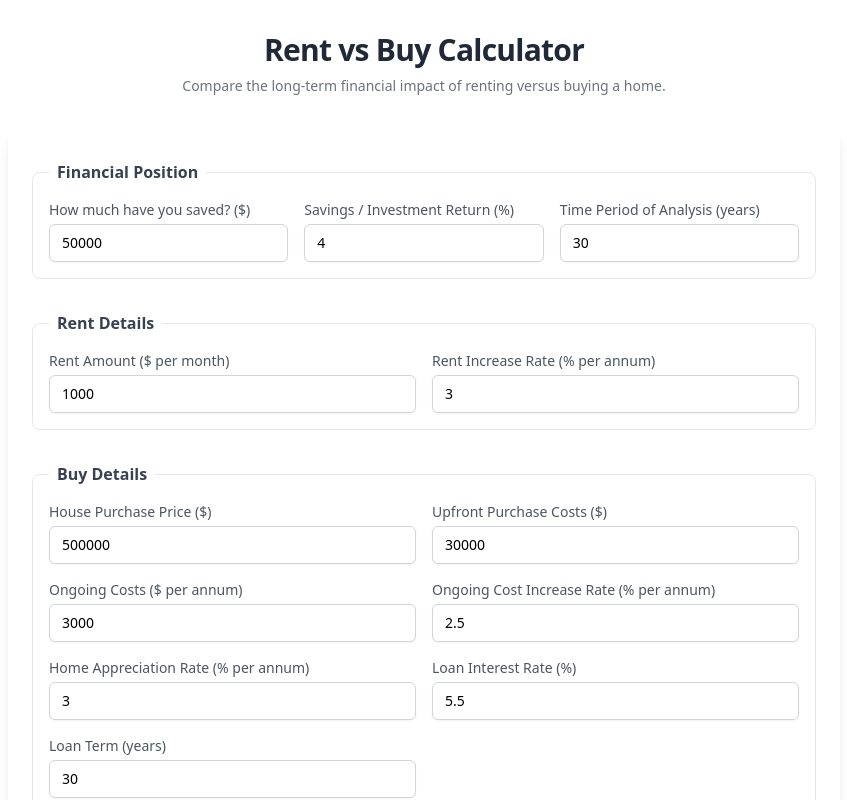
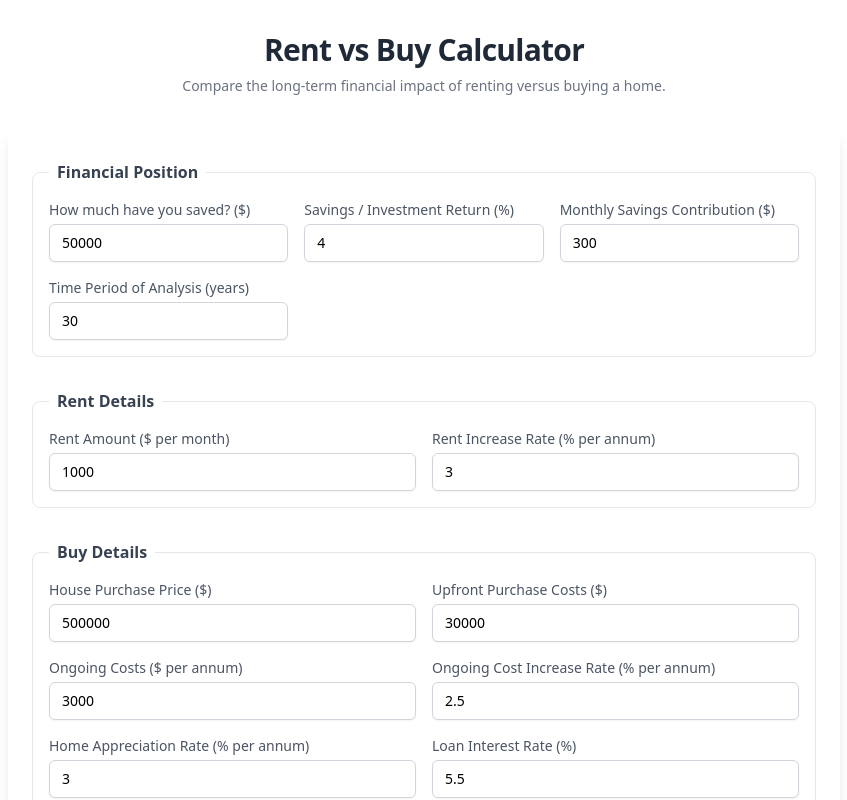
Before and after one commit to rhysheavensmith/rentVsBuyCalculator, a React (Vite) app: page / in a window 1280 px wide. Shown: the top 800 px of the page, without its empty margins (216-1063 px from the left). Built offline with nearby package versions, Linux system fonts and the light colour scheme.

Commit message:
added the monthly contributions to savings

```diff
--- a/src/components/SavingsCalculator.jsx
+++ b/src/components/SavingsCalculator.jsx
@@ -13,6 +13,7 @@ import ResultsModal from './results/ResultsModal';
 const SavingsCalculator = () => {
 	const [inputs, setInputs] = useState({
 		initialSavings: 50000,
+		savingsContribution: 300,
 		savingsReturnRate: 4.0,
 		timePeriod: 30,
 		monthlyRent: 1000,
--- a/src/components/calculator/FinancialPosition.jsx
+++ b/src/components/calculator/FinancialPosition.jsx
@@ -41,6 +41,24 @@ const FinancialPosition = ({ inputs, handleChange }) => {
 					/>
 				</div>
 
+				{/* Savings Monthly Contribution */}
+				<div>
+					<label className='block text-sm font-medium text-gray-600'>
+						Monthly Savings Contribution ($)
+					</label>
+					<input
+						type='number'
+						name='savingsContribution'
+						value={inputs.savingsContribution}
+						onChange={handleChange}
+						className='mt-1 block w-full rounded-md border border-gray-300 shadow-sm
+              focus:border-red-500 focus:ring-red-500 sm:text-sm px-3 py-2'
+						min='0'
+						step='0.1'
+						required
+					/>
+				</div>
+
 				{/* Time Period */}
 				<div>
 					<label className='block text-sm font-medium text-gray-600'>
--- a/src/utils/equations/rentVsBuyCalculator.js
+++ b/src/utils/equations/rentVsBuyCalculator.js
@@ -2,6 +2,7 @@
 
 export function rentVsBuyCalculator({
 	initialSavings,
+	savingsContribution, // ← Added for monthly contributions
 	savingsReturnRate, // e.g. 4 => 4% annually
 	timePeriod, // in years
 	monthlyRent, // initial monthly rent
@@ -41,13 +42,16 @@ export function rentVsBuyCalculator({
 	let totalRentPaid = 0;
 	let totalMortgagePayments = 0;
 
-	// New variable to track remaining mortgage balance
+	// Track the remaining mortgage
 	let remainingMortgage = loanAmount;
 
 	const yearlyData = [];
 
 	for (let year = 1; year <= timePeriod; year++) {
-		// Update savings with return rate
+		// **Add monthly contributions for the full year:**
+		futureValueSavings += savingsContribution * 12;
+
+		// **Apply the annual return rate on the updated savings:**
 		futureValueSavings *= 1 + savingsAnnualRate;
 		futureValueSavings = Math.floor(futureValueSavings * 100) / 100; // Round to cents
 
@@ -62,19 +66,11 @@ export function rentVsBuyCalculator({
 		const mortgagePaymentsThisYear = monthlyRepayment * 12;
 		totalMortgagePayments += mortgagePaymentsThisYear;
 
-		// Calculate annual interest and principal payments
-
+		// Calculate monthly interest and principal for each month of the year
 		for (let month = 1; month <= 12; month++) {
-			// Monthly interest payment based on remaining mortgage
 			const monthlyInterest = remainingMortgage * monthlyInterestRate;
-
-			// Monthly principal payment
 			const monthlyPrincipal = monthlyRepayment - monthlyInterest;
-
-			// Update remaining mortgage
 			remainingMortgage -= monthlyPrincipal;
-
-			// Prevent negative mortgage balance
 			if (remainingMortgage < 0) {
 				remainingMortgage = 0;
 			}
@@ -85,37 +81,32 @@ export function rentVsBuyCalculator({
 
 		// Calculate home equity: currentHomeValue - remainingMortgage
 		const homeEquity = currentHomeValue - remainingMortgage;
-		const roundedHomeEquity = Math.floor(homeEquity * 100) / 100; // Round to cents
+		const roundedHomeEquity = Math.floor(homeEquity * 100) / 100;
 
-		// Push yearly data with accurate home equity
+		// Store yearly snapshot
 		yearlyData.push({
 			year,
 			savings: futureValueSavings,
 			homeEquity: roundedHomeEquity,
 		});
 
-		// Increase rent and ongoing costs for next year
+		// Increase rent and ongoing costs for the next year
 		currentAnnualRent *= 1 + rentAnnualIncrease;
 		currentOngoingCosts *= 1 + ongoingCostAnnualIncrease;
 	}
 
-	// 4. Home Equity after X years
+	// Final calculations after the loop
 	const finalHomeEquity = currentHomeValue - remainingMortgage;
-
-	// 5. Future Value of Savings
-	// Already computed in the loop
-
-	// 6. Total Buying Costs
 	const totalBuyingCosts = totalMortgagePayments + totalOngoingCosts;
 
-	// 7. Return Results
+	// Return the results
 	return {
-		totalRentPaid: totalRentPaid.toFixed(2), // Total rent paid during the period
-		futureValueSavings: futureValueSavings.toFixed(2), // Value of savings at the end
-		homeEquity: finalHomeEquity.toFixed(2), // Future value of the house minus remaining mortgage
-		totalOngoingCosts: totalOngoingCosts.toFixed(2), // Total ongoing costs
-		totalMortgagePayments: totalMortgagePayments.toFixed(2), // Total mortgage payments
-		totalBuyingCosts: totalBuyingCosts.toFixed(2), // Total cost of buying (mortgage + ongoing costs)
-		yearlyData, // Array of yearly data for graphing
+		totalRentPaid: totalRentPaid.toFixed(2),
+		futureValueSavings: futureValueSavings.toFixed(2),
+		homeEquity: finalHomeEquity.toFixed(2),
+		totalOngoingCosts: totalOngoingCosts.toFixed(2),
+		totalMortgagePayments: totalMortgagePayments.toFixed(2),
+		totalBuyingCosts: totalBuyingCosts.toFixed(2),
+		yearlyData,
 	};
 }
```
